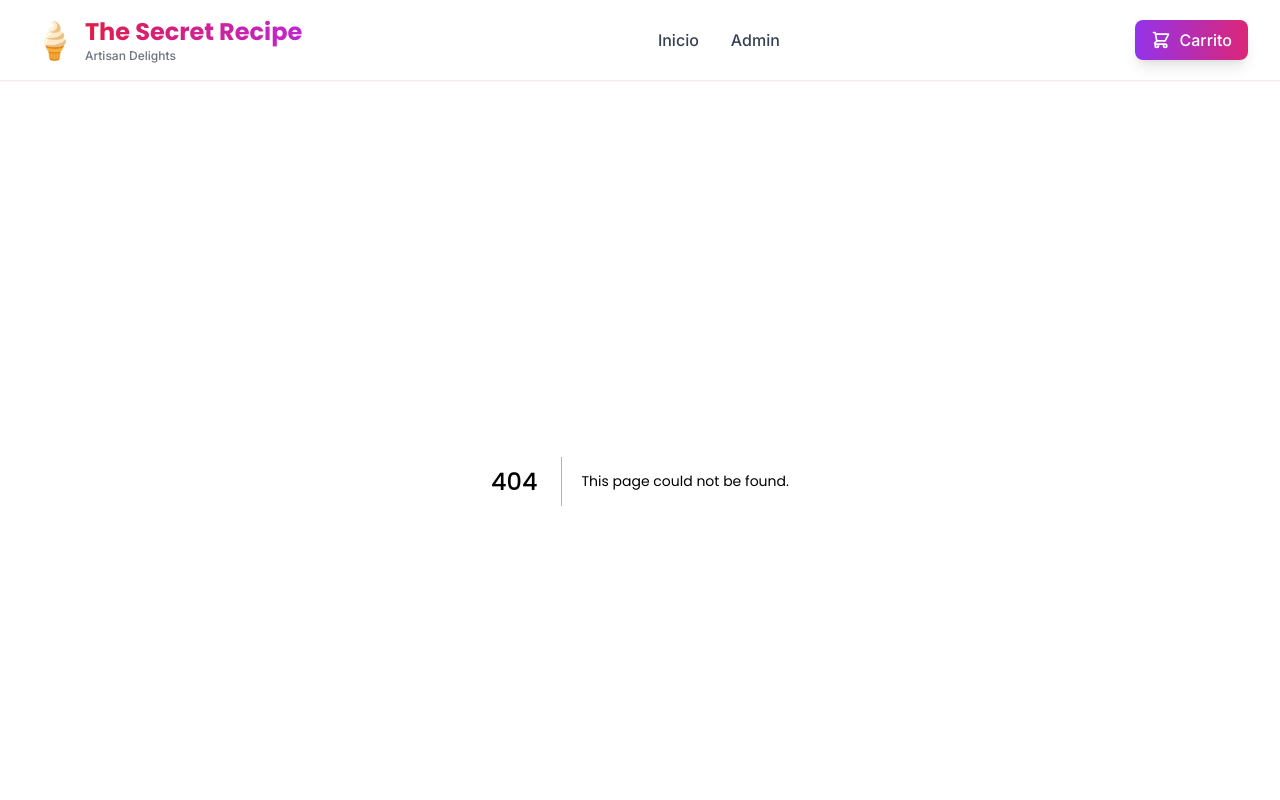
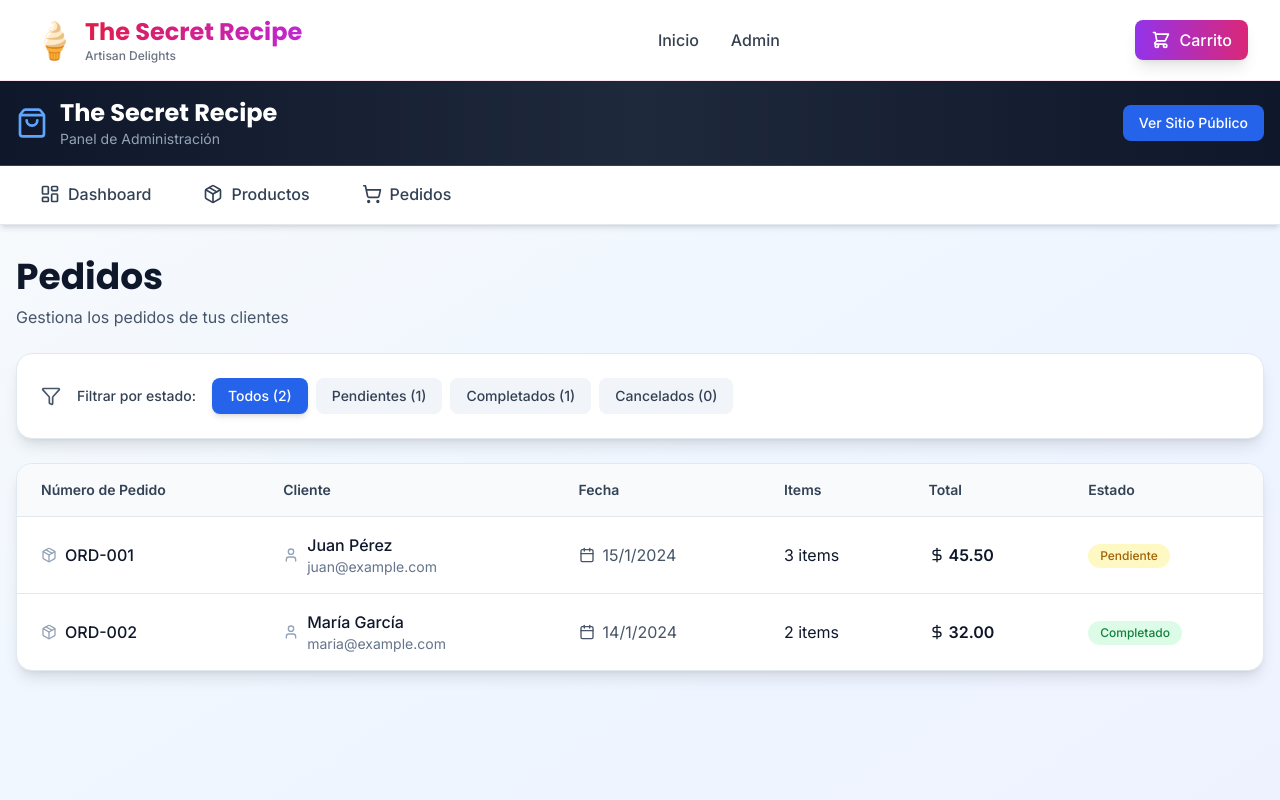
Before and after one commit to IllumTech/The-Secret-Recipe, a Next.js app in the folder frontend/: page /admin/pedidos in a window 1280 px wide. Before the commit this address had no page. Shown: the top 800 px of the page. Built offline with nearby package versions, Linux system fonts and the light colour scheme.

Commit message:
feat(admin): implement order management page with filtering

```diff
--- /dev/null
+++ b/frontend/app/admin/pedidos/page.tsx
@@ -0,0 +1,189 @@
+'use client';
+
+import { useState } from 'react';
+import { Package, User, Calendar, DollarSign, Filter } from 'lucide-react';
+
+// Mock orders data - será reemplazado con datos reales de la API
+const mockOrders = [
+  {
+    id: '1',
+    orderNumber: 'ORD-001',
+    customerName: 'Juan Pérez',
+    customerEmail: 'juan@example.com',
+    total: 45.50,
+    status: 'pending',
+    createdAt: new Date('2024-01-15'),
+    items: 3,
+  },
+  {
+    id: '2',
+    orderNumber: 'ORD-002',
+    customerName: 'María García',
+    customerEmail: 'maria@example.com',
+    total: 32.00,
+    status: 'completed',
+    createdAt: new Date('2024-01-14'),
+    items: 2,
+  },
+];
+
+type OrderStatus = 'all' | 'pending' | 'completed' | 'cancelled';
+
+export default function OrdersListPage() {
+  const [orders] = useState(mockOrders);
+  const [filterStatus, setFilterStatus] = useState<OrderStatus>('all');
+
+  const filteredOrders = filterStatus === 'all'
+    ? orders
+    : orders.filter(o => o.status === filterStatus);
+
+  const getStatusBadge = (status: string) => {
+    const badges = {
+      pending: 'bg-yellow-100 text-yellow-700',
+      completed: 'bg-green-100 text-green-700',
+      cancelled: 'bg-red-100 text-red-700',
+    };
+    const labels = {
+      pending: 'Pendiente',
+      completed: 'Completado',
+      cancelled: 'Cancelado',
+    };
+    return { class: badges[status as keyof typeof badges], label: labels[status as keyof typeof labels] };
+  };
+
+  return (
+    <div className="space-y-6">
+      {/* Header */}
+      <div>
+        <h1 className="text-4xl font-bold text-slate-900 mb-2">Pedidos</h1>
+        <p className="text-slate-600">Gestiona los pedidos de tus clientes</p>
+      </div>
+
+      {/* Filters */}
+      <div className="bg-white rounded-2xl shadow-lg p-6 border border-slate-200">
+        <div className="flex items-center gap-4">
+          <Filter className="w-5 h-5 text-slate-600" />
+          <span className="text-sm font-medium text-slate-700">Filtrar por estado:</span>
+          <div className="flex gap-2">
+            <FilterButton
+              active={filterStatus === 'all'}
+              onClick={() => setFilterStatus('all')}
+            >
+              Todos ({orders.length})
+            </FilterButton>
+            <FilterButton
+              active={filterStatus === 'pending'}
+              onClick={() => setFilterStatus('pending')}
+            >
+              Pendientes ({orders.filter(o => o.status === 'pending').length})
+            </FilterButton>
+            <FilterButton
+              active={filterStatus === 'completed'}
+              onClick={() => setFilterStatus('completed')}
+            >
+              Completados ({orders.filter(o => o.status === 'completed').length})
+            </FilterButton>
+            <FilterButton
+              active={filterStatus === 'cancelled'}
+              onClick={() => setFilterStatus('cancelled')}
+            >
+              Cancelados ({orders.filter(o => o.status === 'cancelled').length})
+            </FilterButton>
+          </div>
+        </div>
+      </div>
+
+      {/* Orders Table */}
+      <div className="bg-white rounded-2xl shadow-lg border border-slate-200 overflow-hidden">
+        <div className="overflow-x-auto">
+          <table className="w-full">
+            <thead className="bg-slate-50 border-b border-slate-200">
+              <tr>
+                <th className="px-6 py-4 text-left text-sm font-semibold text-slate-700">Número de Pedido</th>
+                <th className="px-6 py-4 text-left text-sm font-semibold text-slate-700">Cliente</th>
+                <th className="px-6 py-4 text-left text-sm font-semibold text-slate-700">Fecha</th>
+                <th className="px-6 py-4 text-left text-sm font-semibold text-slate-700">Items</th>
+                <th className="px-6 py-4 text-left text-sm font-semibold text-slate-700">Total</th>
+                <th className="px-6 py-4 text-left text-sm font-semibold text-slate-700">Estado</th>
+              </tr>
+            </thead>
+            <tbody className="divide-y divide-slate-200">
+              {filteredOrders.map((order) => {
+                const statusBadge = getStatusBadge(order.status);
+                return (
+                  <tr key={order.id} className="hover:bg-slate-50 transition-colors">
+                    <td className="px-6 py-4">
+                      <div className="flex items-center gap-2">
+                        <Package className="w-4 h-4 text-slate-400" />
+                        <span className="font-medium text-slate-900">{order.orderNumber}</span>
+                      </div>
+                    </td>
+                    <td className="px-6 py-4">
+                      <div className="flex items-center gap-2">
+                        <User className="w-4 h-4 text-slate-400" />
+                        <div>
+                          <div className="font-medium text-slate-900">{order.customerName}</div>
+                          <div className="text-sm text-slate-500">{order.customerEmail}</div>
+                        </div>
+                      </div>
+                    </td>
+                    <td className="px-6 py-4">
+                      <div className="flex items-center gap-2 text-slate-600">
+                        <Calendar className="w-4 h-4" />
+                        <span>{order.createdAt.toLocaleDateString('es-ES')}</span>
+                      </div>
+                    </td>
+                    <td className="px-6 py-4">
+                      <span className="text-slate-900">{order.items} items</span>
+                    </td>
+                    <td className="px-6 py-4">
+                      <div className="flex items-center gap-1 font-semibold text-slate-900">
+                        <DollarSign className="w-4 h-4" />
+                        {order.total.toFixed(2)}
+                      </div>
+                    </td>
+                    <td className="px-6 py-4">
+                      <span className={`inline-flex items-center px-3 py-1 rounded-full text-xs font-medium ${statusBadge.class}`}>
+                        {statusBadge.label}
+                      </span>
+                    </td>
+                  </tr>
+                );
+              })}
+            </tbody>
+          </table>
+        </div>
+
+        {filteredOrders.length === 0 && (
+          <div className="text-center py-12 text-slate-500">
+            <Package className="w-16 h-16 mx-auto mb-4 opacity-30" />
+            <p>No se encontraron pedidos</p>
+          </div>
+        )}
+      </div>
+    </div>
+  );
+}
+
+function FilterButton({
+  active,
+  onClick,
+  children
+}: {
+  active: boolean;
+  onClick: () => void;
+  children: React.ReactNode;
+}) {
+  return (
+    <button
+      onClick={onClick}
+      className={`px-4 py-2 rounded-lg text-sm font-medium transition-all ${
+        active
+          ? 'bg-blue-600 text-white shadow-md'
+          : 'bg-slate-100 text-slate-700 hover:bg-slate-200'
+      }`}
+    >
+      {children}
+    </button>
+  );
+}
```
